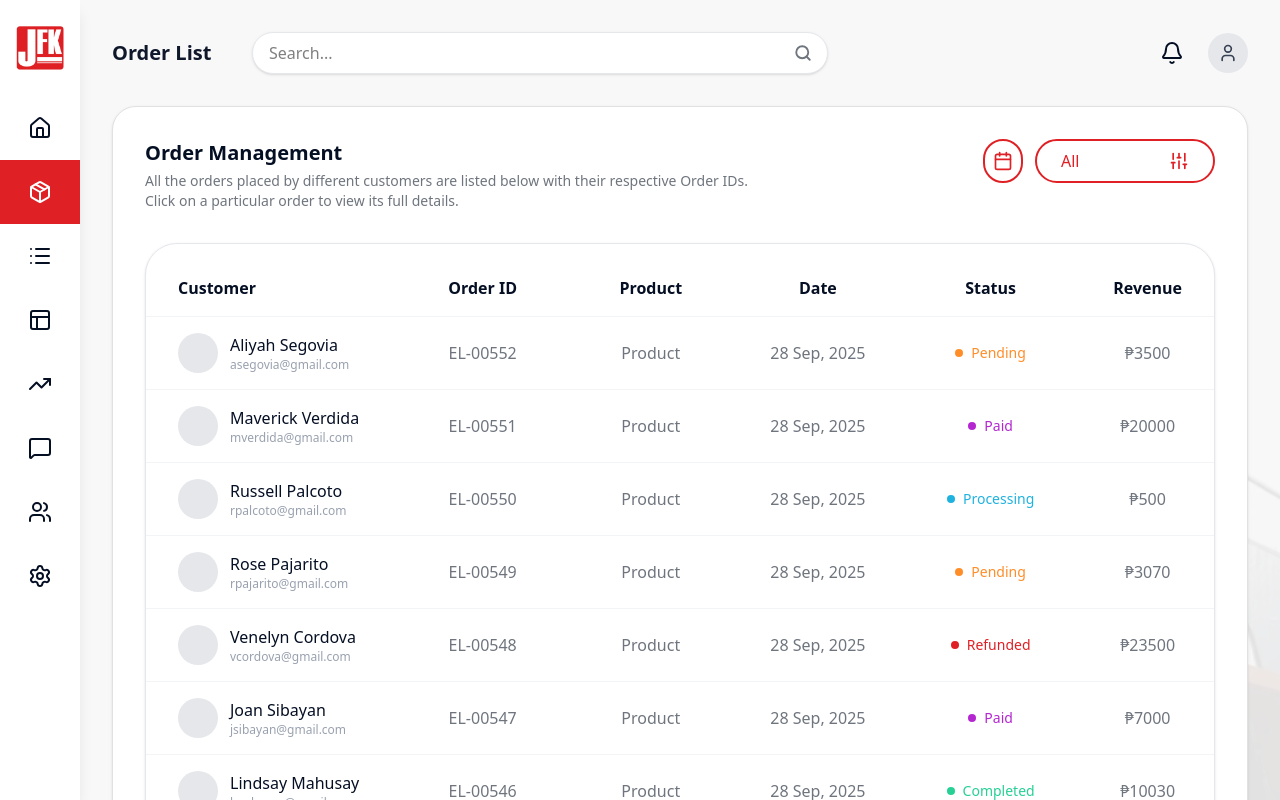
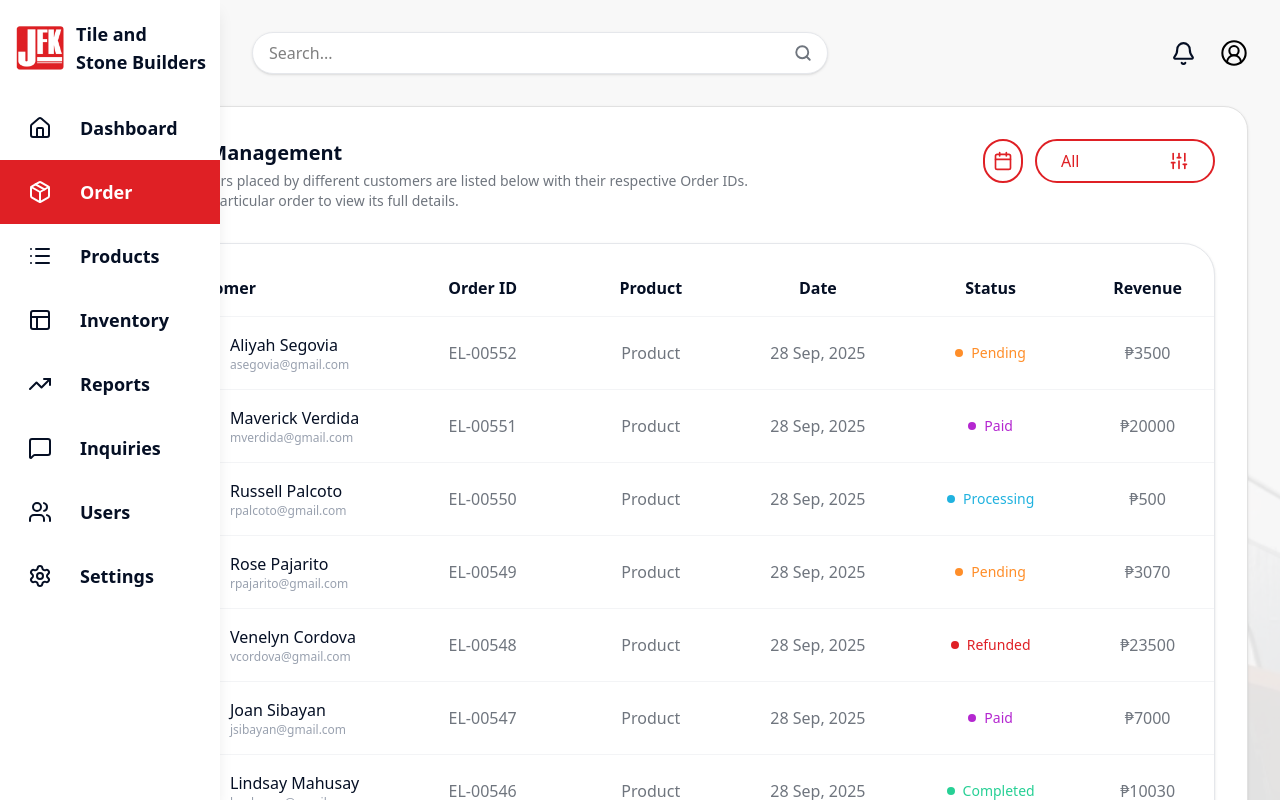
Before and after one commit to MabISayAh/AdminJaFaKa, a React (Vite) app: page /orders in a window 1280 px wide. Shown: the top 800 px of the page. Built offline with nearby package versions, Linux system fonts and the light colour scheme.

Commit message:
changed user icon

```diff
--- a/src/pages/OrderManagement.tsx
+++ b/src/pages/OrderManagement.tsx
@@ -1,5 +1,5 @@
 import React, { useState } from 'react';
-import { Calendar, SlidersVertical, Search, Bell, User } from 'lucide-react';
+import { Calendar, SlidersVertical, Search, Bell, CircleUserRound } from 'lucide-react';
 
 export interface Order {
   id: string;
@@ -62,14 +62,14 @@ const OrderManagement: React.FC = () => {
         </div>
 
             {/* Notif and User */}
-          <div className="flex items-center gap-4 ml-8">
-            <button className="p-2 text-[#050F24] hover:text-[#DF2025] transition-colors overflow-hidden">
-              <Bell size={24} />
-            </button>
-            <div className="w-10 h-10 bg-gray-200 rounded-full flex items-center justify-center cursor-pointer hover:ring-2 hover:ring-[#DF2025] transition-all overflow-hidden">
-              <User size={20} className="text-gray-700" />
-            </div>
+            <div className="flex items-center gap-4 ml-8">
+              <button className="p-2 text-[#050F24] hover:text-[#DF2025] transition-colors overflow-hidden">
+                <Bell size={25} />
+              </button>
+            <div className="flex items-center justify-center cursor-pointer hover:text-[#DF2025] transition-all overflow-hidden">
+            <CircleUserRound size={28} strokeWidth={1.75} />
           </div>
+        </div>
       </div>
 
       {/* Order Management Card */}
```
